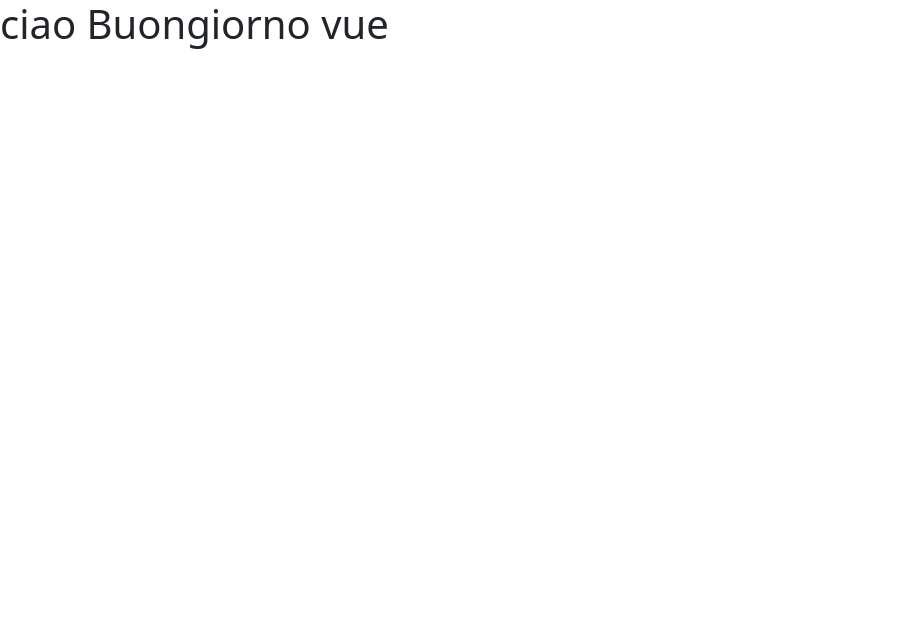
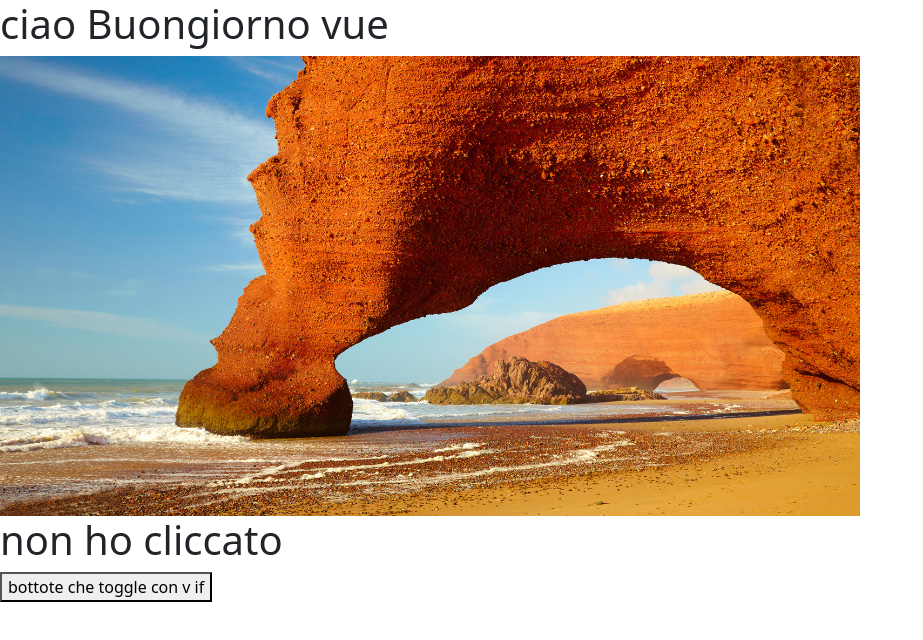
Before and after one commit to saranazli/vue-hello, a plain HTML site: page index.html in a window 1280 px wide. Shown: the whole page, without its empty margins (0-923 px from the left). Drawn offline with nearby package versions, Linux system fonts and the light colour scheme.

Commit message:
[exercise]

```diff
--- a/index.html
+++ b/index.html
@@ -21,6 +21,13 @@
   <div id="app">
 
     <h1> ciao {{ title }} </h1>
+    <div>
+      <img :src="img.path" :alt="img.alt">
+    </div>
+
+    <h1 v-if="!isClicked">non ho cliccato</h1>
+    <h1 v-else> ho cliccato </h1>
+    <button @click="isClicked = !isClicked"> bottote che toggle con v if</button>
 
   </div>
 
--- a/js/script.js
+++ b/js/script.js
@@ -1,13 +1,29 @@
-
+// io sono la destrutturazione di un oggetto
 const { createApp } = Vue;
 
+//io sono un metodo
 createApp({
 
+  //io sono un metodo che restituisce un oggetto
   data(){
 
     return{
-      title : 'Buongiorno vue'
+      title : 'Buongiorno vue',
+      img : {
+        path: './img/legzira.jpg',
+        alt : 'legzira'
+      },
+      isClicked : false
     }
+  },
+
+  // io sono un oggetto anche se mi chiamo metodo
+  methods:{
+
+  },
+
+  // io sono un metodo
+  mounted () {
 
   }
 
```
Also changed, not shown: img/legzira.jpg (added).
